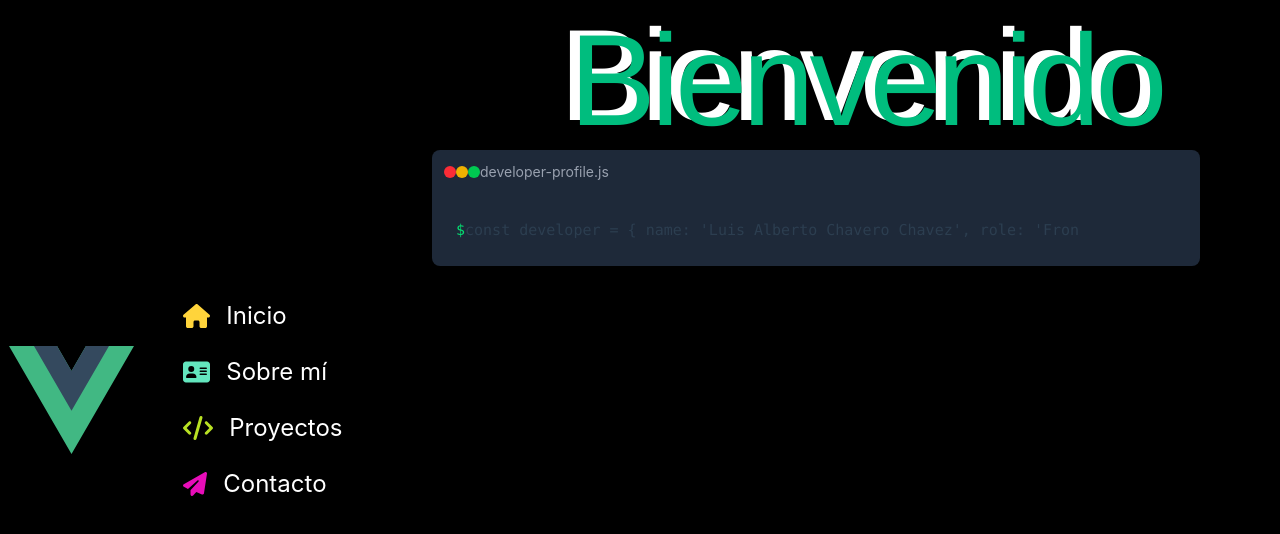
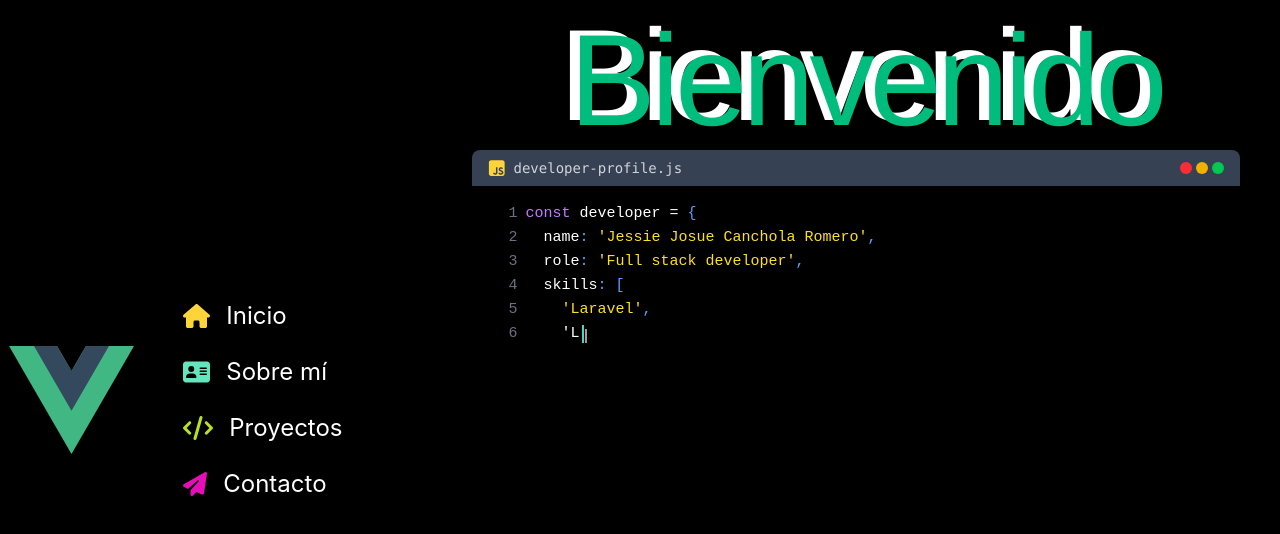
Before and after one commit to jeszDev/portafolio, a Vue app: page / in a window 1280 px wide. Shown: the top 534 px of the page. Built offline with nearby package versions, Linux system fonts and the light colour scheme; the HTML template or start-up script is replaced by a standard one.

Commit message:
implementacion del code-writer

```diff
--- a/src/components/DeveloperTerminal.vue
+++ b/src/components/DeveloperTerminal.vue
@@ -1,134 +1,152 @@
 <template>
-  <div class="terminal-container w-full max-w-3xl">
-    <div class="terminal-header bg-gray-800 rounded-t-lg p-3 flex items-center">
-      <div class="flex space-x-2 mr-4">
-        <span class="w-3 h-3 rounded-full bg-red-500"></span>
-        <span class="w-3 h-3 rounded-full bg-yellow-500"></span>
-        <span class="w-3 h-3 rounded-full bg-green-500"></span>
+<div class="flex items-center justify-center"> <!-- Contenedor padre (centrado vertical/horizontal) -->
+  <div class="code-container font-mono flex flex-col w-full max-w-3xl"> <!-- Elimina justify-center/items-center aquí -->
+    <div class="filename-bar bg-gray-700 px-4 py-2 rounded-t-lg w-full flex items-center justify-between">
+      <div class="text-gray-300 text-sm flex items-center gap-2">
+        <svg xmlns="http://www.w3.org/2000/svg" height="18" width="17.5" viewBox="0 0 448 512"><path fill="#FFD43B" d="M448 96c0-35.3-28.7-64-64-64H64C28.7 32 0 60.7 0 96V416c0 35.3 28.7 64 64 64H384c35.3 0 64-28.7 64-64V96zM180.9 444.9c-33.7 0-53.2-17.4-63.2-38.5L152 385.7c6.6 11.7 12.6 21.6 27.1 21.6c13.8 0 22.6-5.4 22.6-26.5V237.7h42.1V381.4c0 43.6-25.6 63.5-62.9 63.5zm85.8-43L301 382.1c9 14.7 20.8 25.6 41.5 25.6c17.4 0 28.6-8.7 28.6-20.8c0-14.4-11.4-19.5-30.7-28l-10.5-4.5c-30.4-12.9-50.5-29.2-50.5-63.5c0-31.6 24.1-55.6 61.6-55.6c26.8 0 46 9.3 59.8 33.7L368 290c-7.2-12.9-15-18-27.1-18c-12.3 0-20.1 7.8-20.1 18c0 12.6 7.8 17.7 25.9 25.6l10.5 4.5c35.8 15.3 55.9 31 55.9 66.2c0 37.8-29.8 58.6-69.7 58.6c-39.1 0-64.4-18.6-76.7-43z"/></svg>
+        developer-profile.js
       </div>
-      <div class="text-sm text-gray-400">developer-profile.js</div>
+      <div class="flex gap-1">
+          <span class="w-3 h-3 rounded-full bg-red-500"></span>
+          <span class="w-3 h-3 rounded-full bg-yellow-500"></span>
+          <span class="w-3 h-3 rounded-full bg-green-500"></span>
+      </div>
     </div>
-    <div class="terminal-body bg-gray-800 rounded-b-lg p-6 font-mono">
-      <div class="typing-container">
-        <div class="command-line flex items-start mb-4">
-          <span class="text-green-400 mr-2">$</span>
-          <span class="typing-text">{{ displayedText }}</span>
-          <span class="cursor-blink" :class="{ 'opacity-0': !cursorVisible }">|</span>
-        </div>
-        <div class="code-output" v-if="showCodeOutput" v-html="highlightedCode"></div>
-        <div v-if="showExecutionOutput" class="mt-4 text-green-400">
-          // Output:
-          <div class="ml-4 mt-2">
-            <div><span class="text-blue-400">name:</span> {{ developer.name }}</div>
-            <div><span class="text-blue-400">role:</span> {{ developer.role }}</div>
-            <div><span class="text-blue-400">skills:</span> {{ developer.skills.join(', ') }}</div>
-            <div>
-              <span class="text-blue-400">available:</span> {{ developer.available ? 'Yes' : 'No' }}
-            </div>
-          </div>
-        </div>
+
+    <div class="code-content p-4 rounded-b-lg w-full">
+      <div class="code-line" v-for="(line, index) in displayedLines" :key="index">
+        <span class="line-number text-gray-500 mr-4 select-none pe-2">{{ index + 1 }}</span>
+        <span class="code-text text-white" v-html="highlightSyntax(line)"></span>
+        <span
+          class="cursor-blink text-white"
+          v-if="currentLine === index && cursorVisible"
+        >|</span>
       </div>
     </div>
   </div>
+</div>
 </template>
 
 <script lang="ts" setup>
-import { ref, computed, onMounted, onUnmounted } from 'vue'
+import { ref, computed, onMounted, onUnmounted } from 'vue';
 
 interface Developer {
-  name: string
-  role: string
-  skills: string[]
-  passion: string
-  available: boolean
+  name: string;
+  role: string;
+  skills: string[];
+  passion: string;
+  available: boolean;
 }
 
-const fullCode: string = `const developer = {
-  name: 'Luis Alberto Chavero Chavez',
-  role: 'Front-end Developer',
+const fullCode = `const developer = {
+  name: 'Jessie Josue Canchola Romero',
+  role: 'Full stack developer',
   skills: [
-    'React',
+    'Laravel',
+    'Livweire',
     'JavaScript',
+    'Alpine Js',
+    'Vue Js',
     'CSS/Tailwind',
     'HTML5',
-    'UI/UX Design'
   ],
-  passion: 'Building intuitive web experiences',
-  available: true
-};`
+  learning: ['Dart'],
+  passion: 'Building intuitive web experiences', 'futbol',
+};`;
 
-const developer: Developer = {
-  name: 'Luis Alberto Chavero Chavez',
-  role: 'Front-end Developer',
-  skills: ['React', 'JavaScript', 'CSS/Tailwind', 'HTML5', 'UI/UX Design'],
-  passion: 'Building intuitive web experiences',
-  available: true,
-}
+// Dividir el código en líneas
+const codeLines = fullCode.split('\n');
+const displayedLines = ref<string[]>([]);
+const currentLine = ref<number>(0);
+const currentChar = ref<number>(0);
+const cursorVisible = ref<boolean>(true);
+let animationInterval: number;
+let cursorInterval: number;
 
-// Refs reactivas
-const displayedText = ref<string>('')
-const cursorVisible = ref<boolean>(true)
-const showCodeOutput = ref<boolean>(false)
-const showExecutionOutput = ref<boolean>(false)
-const typingComplete = ref<boolean>(false)
-let cursorInterval: number | undefined
-let typingTimeout: number | undefined
+// Resaltado de sintaxis
+const highlightSyntax = (line: string): string => {
+  return line
+    // Comentarios primero (son muy específicos)
+    .replace(/\/\/.*$/g, '<span class="text-green-500">$&</span>')
+    // Strings entre comillas (también muy específicos)
+    .replace(/(['"].*?['"])/g, '<span class="text-yellow-300">$1</span>')
+    // Palabras clave
+    .replace(/(const|let|var|true|false)/g, '<span class="text-purple-400">$1</span>')
+    // Símbolos especiales
+    .replace(/([{}[\],:;])/g, '<span class="text-blue-400">$1</span>');
+};
 
-// Computed property para código resaltado
-const highlightedCode = computed<string>(() => {
-  return fullCode
-    .replace(/(const|let|var|true|false)/g, '<span class="text-purple-400">$1</span>')
-    .replace(/(['"].*?['"])/g, '<span class="text-yellow-300">$1</span>')
-    .replace(/([{}[\],:;])/g, '<span class="text-gray-400">$1</span>')
-})
+// Efecto de escritura línea por línea
+const typeNextLine = (): void => {
+  if (currentLine.value < codeLines.length) {
+    const line = codeLines[currentLine.value];
 
-// Función para el efecto de escritura
-const typeWriter = (text: string, index: number = 0): void => {
-  if (index < text.length) {
-    displayedText.value += text.charAt(index)
-    typingTimeout = setTimeout(
-      () => typeWriter(text, index + 1),
-      Math.random() * 50 + 30,
-    ) as unknown as number
+    if (currentChar.value < line.length) {
+      if (displayedLines.value.length <= currentLine.value) {
+        displayedLines.value.push('');
+      }
+
+      displayedLines.value[currentLine.value] = line.substring(0, currentChar.value + 1);
+      currentChar.value++;
+    } else {
+      currentLine.value++;
+      currentChar.value = 0;
+    }
   } else {
-    typingComplete.value = true
-    showCodeOutput.value = true
-    displayedText.value = ''
+    clearInterval(animationInterval);
+  }
+};
 
-    // Simular ejecución después de mostrar el código
-    setTimeout(() => {
-      displayedText.value = 'node developer-profile.js'
-      setTimeout(() => {
-        displayedText.value = ''
-        showExecutionOutput.value = true
-      }, 1000)
-    }, 1000)
-  }
-}
+onMounted(() => {
+  // Efecto de cursor intermitente
+  cursorInterval = setInterval(() => {
+    cursorVisible.value = !cursorVisible.value;
+  }, 500) as unknown as number;
 
-// Iniciar efectos al montar el componente
-onMounted(() => {
-  cursorInterval = setInterval(() => {
-    cursorVisible.value = !cursorVisible.value
-  }, 500) as unknown as number
+  // Iniciar animación de escritura
+  animationInterval = setInterval(typeNextLine, 40) as unknown as number;
+});
 
-  // Iniciar animación de escritura después de 1 segundo
-  setTimeout(() => typeWriter(fullCode), 1000)
-})
-
-// Limpiar intervalos al desmontar
 onUnmounted(() => {
-  if (cursorInterval) clearInterval(cursorInterval)
-  if (typingTimeout) clearTimeout(typingTimeout)
-})
+  clearInterval(animationInterval);
+  clearInterval(cursorInterval);
+});
 </script>
 
 <style scoped>
-.terminal-container {
-  box-shadow: 0 10px 30px rgba(0, 0, 0, 0.3);
+.code-container {
+  box-shadow: 0 4px 20px rgba(0, 0, 0, 0.3);
+}
+
+.code-content {
+  font-family: 'Fira Code', 'Courier New', monospace;
+  counter-reset: line;
+}
+
+.code-line {
+  min-height: 1.5em;
+  display: flex;
+  align-items: center;
+  white-space: pre;
+}
+
+.line-number {
+  display: inline-block;
+  width: 2.5em;
+  text-align: right;
 }
 
 .cursor-blink {
-  transition: opacity 0.3s ease;
+  animation: blink 1s step-end infinite;
+  background-color: #4fd1c5;
+  width: 2px;
+  height: 1.2em;
+  display: inline-block;
+  margin-left: 2px;
+}
+
+@keyframes blink {
+  from, to { opacity: 1; }
+  50% { opacity: 0; }
 }
 </style>
--- a/src/views/HomeView.vue
+++ b/src/views/HomeView.vue
@@ -11,7 +11,7 @@ import DeveloperTerminal from '@/components/DeveloperTerminal.vue'
     <h1>Bienvenido</h1>
   </div>
 
-  <div>
+  <div class="">
     <DeveloperTerminal />
   </div>
 </template>
```
